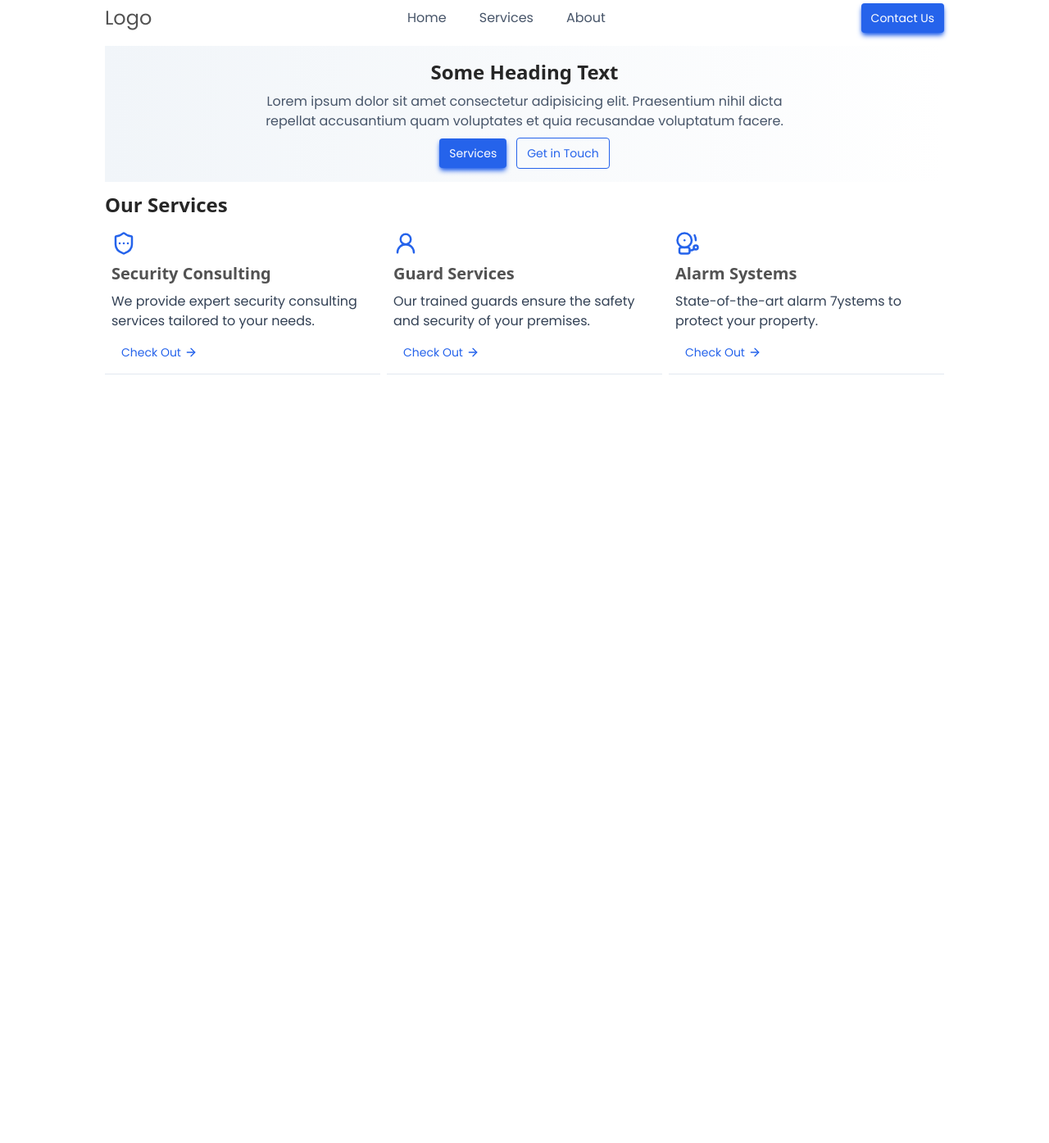
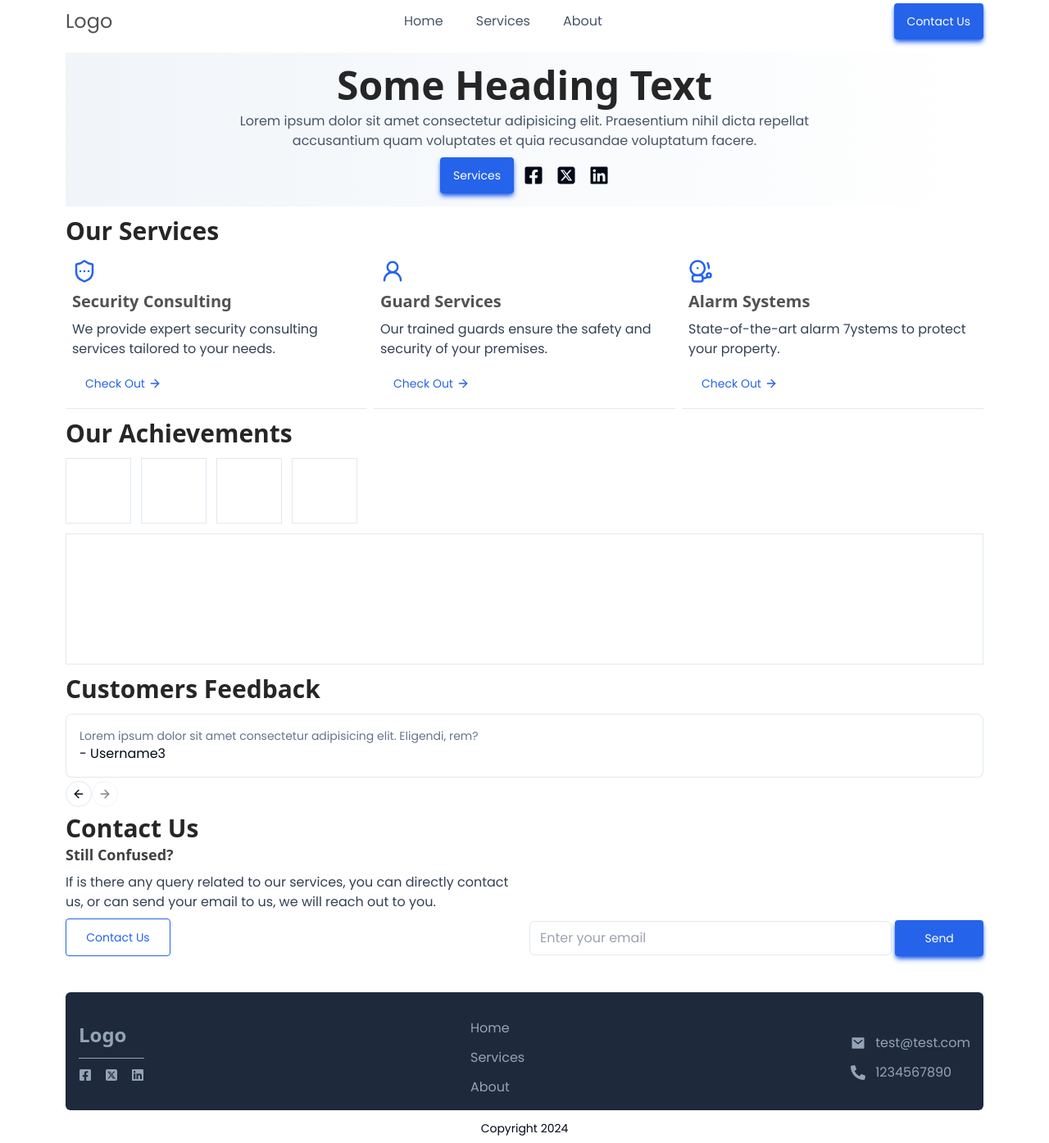
Before and after one commit to Its-Samir/security-service-site, a Next.js app: page / in a window 1280 px wide. Shown: the whole page at 82% size. Before the commit the page ends 800 px from the top, so only its background shows below. Built offline with nearby package versions, Linux system fonts and the light colour scheme.

Commit message:
several seciton added

```diff
--- a/app/page.tsx
+++ b/app/page.tsx
@@ -1,13 +1,24 @@
+import Achievements from "@/components/Achievements";
+import CallToAction from "@/components/CallToAction";
+import Footer from "@/components/Footer";
 import Header from "@/components/Header";
 import Navbar from "@/components/Navbar";
 import Services from "@/components/Services";
+import Testimonial from "@/components/Testimonial";
 
 export default function Home() {
 	return (
-		<main className="flex space-y-3 min-h-screen flex-col px-4 md:px-0 w-full md:w-4/5 mx-auto">
+		<main className="flex space-y-3 min-h-screen flex-col px-4 md:px-0 w-full md:w-4/5 xl:w-[70rem] mx-auto">
 			<Navbar />
 			<Header />
 			<Services />
+			<Achievements />
+			<Testimonial />
+			<CallToAction />
+			<Footer />
+			<div className="pb-2 text-center text-sm">
+				<span>Copyright 2024</span>
+			</div>
 		</main>
 	);
 }
--- /dev/null
+++ b/components/Achievements.tsx
@@ -0,0 +1,18 @@
+import HeadingSecondary from "./HeadingSecondary";
+
+export default function Achievements() {
+	return (
+		<section className="space-y-3">
+			<HeadingSecondary>
+				Our Achievements
+			</HeadingSecondary>
+			<div className="flex items-center gap-3">
+				<div className="w-[3rem] h-[3rem] md:w-[5rem] md:h-[5rem] border"></div>
+				<div className="w-[3rem] h-[3rem] md:w-[5rem] md:h-[5rem] border"></div>
+				<div className="w-[3rem] h-[3rem] md:w-[5rem] md:h-[5rem] border"></div>
+				<div className="w-[3rem] h-[3rem] md:w-[5rem] md:h-[5rem] border"></div>
+			</div>
+			<div className="w-full h-[10rem] border"></div>
+		</section>
+	);
+}
--- a/components/Button.tsx
+++ b/components/Button.tsx
@@ -10,7 +10,7 @@ export default function Button({
 	return (
 		<button
 			className={cn(
-				"rounded-sm bg-blue-600 text-white shadow-md shadow-blue-600 py-2 px-3 text-sm",
+				"rounded-sm bg-blue-600 text-white shadow-md shadow-blue-600 py-2 px-3 md:py-3 md:px-4 text-sm",
 				className
 			)}
 		>
--- /dev/null
+++ b/components/CallToAction.tsx
@@ -0,0 +1,33 @@
+import Button from "./Button";
+import HeadingSecondary from "./HeadingSecondary";
+
+export default function CallToAction() {
+	return (
+		<section className="py-8">
+			<HeadingSecondary>Contact Us</HeadingSecondary>
+			<div className="md:flex md:flex-row flex-col md:items-end space-y-3 gap-3">
+				<div className="flex flex-col space-y-2 flex-1">
+					<h1 className="text-neutral-700 text-lg font-bold font-sans">
+						Still Confused?
+					</h1>
+					<p className="text-slate-700 text-sm md:text-base">
+						If is there any query related to our services, you can
+						directly contact us, or can send your email to us, we will
+						reach out to you.
+					</p>
+					<Button className="w-[8rem] text-blue-600 bg-transparent border-blue-600 border shadow-none">
+						Contact Us
+					</Button>
+				</div>
+				<div className="flex items-center gap-1 flex-1">
+					<input
+						type="text"
+						placeholder="Enter your email"
+						className="py-2 px-3 rounded-md border w-full focus:outline-none"
+					/>
+					<Button className="w-auto sm:w-[8rem]">Send</Button>
+				</div>
+			</div>
+		</section>
+	);
+}
--- /dev/null
+++ b/components/Footer.tsx
@@ -0,0 +1,38 @@
+import { FaFacebookSquare, FaLinkedin, FaPhoneAlt } from "react-icons/fa";
+import { FaSquareXTwitter } from "react-icons/fa6";
+import { RiMailFill } from "react-icons/ri";
+
+export default function Footer() {
+	return (
+		<footer className="flex-col sm:flex-row sm:flex justify-between space-y-4 sm:items-center bg-slate-800 text-slate-400 p-4 hover:text-white rounded-md">
+			<div className="flex flex-col gap-3">
+				<h1 className="text-xl md:text-2xl font-sans font-bold">Logo</h1>
+				<hr className="border-slate-400" />
+				<div className="flex items-center gap-4">
+					<FaFacebookSquare />
+					<FaSquareXTwitter />
+					<FaLinkedin />
+				</div>
+			</div>
+			<ul className="flex flex-col gap-3">
+				<li>
+					<a href="#">Home</a>
+				</li>
+				<li>
+					<a href="#">Services</a>
+				</li>
+				<li>
+					<a href="#">About</a>
+				</li>
+			</ul>
+			<div className="flex flex-col gap-3">
+				<a href="mailto:test@test.com" className="flex items-center gap-3">
+					<RiMailFill size={18} /> test@test.com
+				</a>
+				<a href="tel:+911234567890" className="flex items-center gap-3">
+					<FaPhoneAlt size={18} /> 1234567890
+				</a>
+			</div>
+		</footer>
+	);
+}
--- a/components/Header.tsx
+++ b/components/Header.tsx
@@ -1,9 +1,11 @@
 import Button from "./Button";
+import { FaSquareXTwitter } from "react-icons/fa6";
+import { FaFacebookSquare, FaLinkedin } from "react-icons/fa";
 
 export default function Header() {
 	return (
 		<section className="flex flex-col items-center justify-center space-y-2 p-4 bg-gradient-to-r from-slate-100 to-transparent">
-			<h1 className="text-2xl text-neutral-800 font-sans font-bold">
+			<h1 className="text-3xl md:text-5xl text-neutral-800 font-sans font-bold text-center">
 				Some Heading Text
 			</h1>
 			<p className="text-slate-600 text-center md:w-2/3 w-full md:text-base text-sm">
@@ -13,9 +15,14 @@ export default function Header() {
 			</p>
 			<div className="flex items-center gap-3">
 				<Button>Services</Button>
-				<Button className="bg-transparent border border-blue-600 text-blue-600 shadow-none">
+				{/* <Button className="bg-transparent border border-blue-600 text-blue-600 shadow-none">
 					Get in Touch
-				</Button>
+				</Button> */}
+				<div className="flex items-center gap-4">
+					<FaFacebookSquare size={24} />
+					<FaSquareXTwitter size={24} />
+					<FaLinkedin size={24} />
+				</div>
 			</div>
 		</section>
 	);
--- /dev/null
+++ b/components/HeadingSecondary.tsx
@@ -0,0 +1,11 @@
+export default function HeadingSecondary({
+	children,
+}: {
+	children: React.ReactNode;
+}) {
+	return (
+		<h1 className="text-2xl md:text-3xl text-neutral-800 font-sans font-bold">
+			{children}
+		</h1>
+	);
+}
--- a/components/Navbar.tsx
+++ b/components/Navbar.tsx
@@ -2,16 +2,16 @@ import Button from "./Button";
 
 export default function Navbar() {
 	return (
-		<nav className="flex items-center justify-between py-1 stikcy top-0">
+		<nav className="flex items-center justify-between py-1 z-50 bg-white sticky top-0">
 			<h1 className="text-2xl text-neutral-600">Logo</h1>
 			<ul className="hidden md:flex items-center gap-4 text-slate-600">
-				<li className="hover:underline py-1 px-3 rounded-full">
+				<li className="hover:underline px-3 rounded-full">
 					<a href="#">Home</a>
 				</li>
-				<li className="hover:underline py-1 px-3 rounded-full">
+				<li className="hover:underline px-3 rounded-full">
 					<a href="#">Services</a>
 				</li>
-				<li className="hover:underline py-1 px-3 rounded-full">
+				<li className="hover:underline px-3 rounded-full">
 					<a href="#">About</a>
 				</li>
 			</ul>
--- a/components/Services.tsx
+++ b/components/Services.tsx
@@ -1,15 +1,19 @@
-import { ArrowRightIcon, BellElectricIcon, ShieldEllipsis, User2 } from "lucide-react";
+import {
+	ArrowRightIcon,
+	BellElectricIcon,
+	ShieldEllipsis,
+	User2,
+} from "lucide-react";
 import Button from "./Button";
+import HeadingSecondary from "./HeadingSecondary";
 
 export default function Services() {
 	return (
 		<section id="services" className="space-y-2">
-			<h2 className="text-2xl text-neutral-800 font-sans font-bold">
-				Our Services
-			</h2>
+			<HeadingSecondary>Our Services</HeadingSecondary>
 			<div className="grid grid-cols-1 md:grid-cols-2 lg:grid-cols-3 gap-2">
 				<div className="space-y-2 p-2 border-0 border-b">
-               <ShieldEllipsis color="#2563eb" size={30} />
+					<ShieldEllipsis color="#2563eb" size={30} />
 					<h3 className="text-lg md:text-xl text-neutral-600 font-bold font-sans">
 						Security Consulting
 					</h3>
@@ -22,7 +26,7 @@ export default function Services() {
 					</Button>
 				</div>
 				<div className="space-y-2 p-2 border-0 border-b">
-               <User2 color="#2563eb" size={30} />
+					<User2 color="#2563eb" size={30} />
 					<h3 className="text-lg md:text-xl text-neutral-600 font-bold font-sans">
 						Guard Services
 					</h3>
@@ -35,7 +39,7 @@ export default function Services() {
 					</Button>
 				</div>
 				<div className="space-y-2 p-2 border-0 border-b">
-               <BellElectricIcon color="#2563eb" size={30} />
+					<BellElectricIcon color="#2563eb" size={30} />
 					<h3 className="text-lg md:text-xl text-neutral-600 font-bold font-sans">
 						Alarm Systems
 					</h3>
--- /dev/null
+++ b/components/Testimonial.tsx
@@ -0,0 +1,65 @@
+"use client";
+
+import HeadingSecondary from "./HeadingSecondary";
+import { Card, CardContent, CardDescription, CardFooter } from "./ui/card";
+import {
+	Carousel,
+	CarouselContent,
+	CarouselItem,
+	CarouselNext,
+	CarouselPrevious,
+} from "./ui/carousel";
+import Autoplay from "embla-carousel-autoplay";
+
+export default function Testimonial() {
+	return (
+		<section className="space-y-3">
+			<HeadingSecondary>Customers Feedback</HeadingSecondary>
+			<Carousel
+				plugins={[
+					Autoplay({
+						delay: 2000,
+					}),
+				]}
+			>
+				<CarouselContent>
+					<CarouselItem>
+						<Card>
+							<CardContent className="p-4">
+								<CardDescription>
+									Lorem ipsum dolor sit amet consectetur adipisicing
+									elit. Eligendi, rem?
+								</CardDescription>
+								<CardFooter className="p-0">- Username1</CardFooter>
+							</CardContent>
+						</Card>
+					</CarouselItem>
+					<CarouselItem>
+						<Card>
+							<CardContent className="p-4">
+								<CardDescription>
+									Lorem ipsum dolor sit amet consectetur adipisicing
+									elit. Eligendi, rem?
+								</CardDescription>
+								<CardFooter className="p-0">- Username2</CardFooter>
+							</CardContent>
+						</Card>
+					</CarouselItem>
+					<CarouselItem>
+						<Card>
+							<CardContent className="p-4">
+								<CardDescription>
+									Lorem ipsum dolor sit amet consectetur adipisicing
+									elit. Eligendi, rem?
+								</CardDescription>
+								<CardFooter className="p-0">- Username3</CardFooter>
+							</CardContent>
+						</Card>
+					</CarouselItem>
+				</CarouselContent>
+            <CarouselPrevious className="top-[125%] left-0" />
+            <CarouselNext className="top-[125%] left-8" />
+			</Carousel>
+		</section>
+	);
+}
--- a/package.json
+++ b/package.json
@@ -13,11 +13,13 @@
     "@radix-ui/react-slot": "^1.0.2",
     "class-variance-authority": "^0.7.0",
     "clsx": "^2.1.0",
+    "embla-carousel-autoplay": "^8.0.2",
     "embla-carousel-react": "^8.0.2",
     "lucide-react": "^0.367.0",
     "next": "14.1.4",
     "react": "^18",
     "react-dom": "^18",
+    "react-icons": "^5.0.1",
     "tailwind-merge": "^2.2.2",
     "tailwindcss-animate": "^1.0.7",
     "vaul": "^0.9.0"
```
Also changed, not shown: 1 other file (tests, documents, lock files or other folders).
